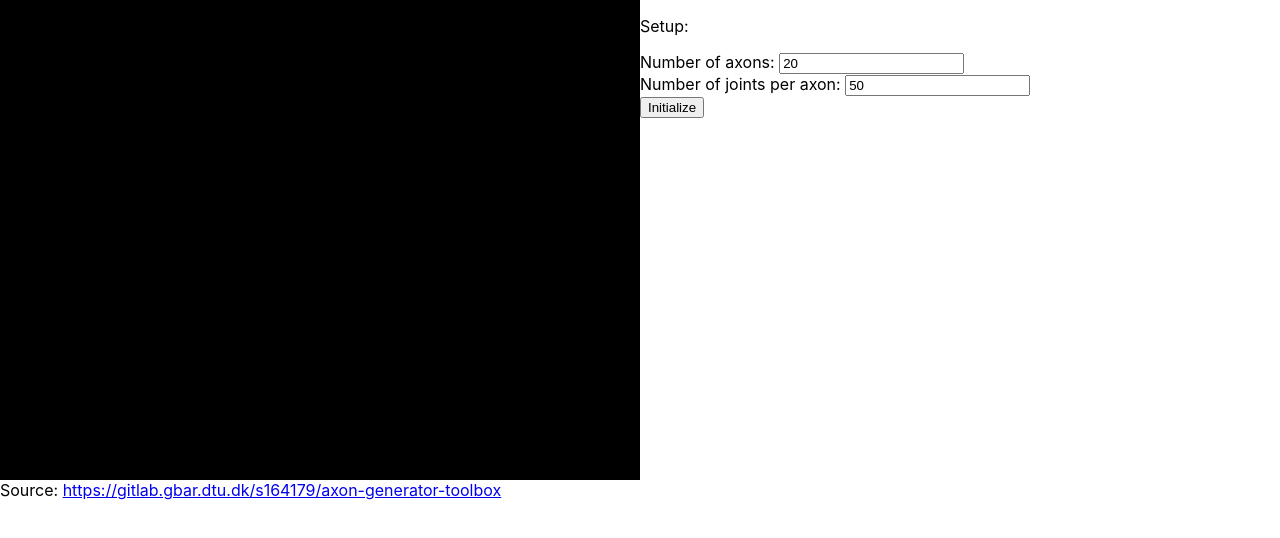
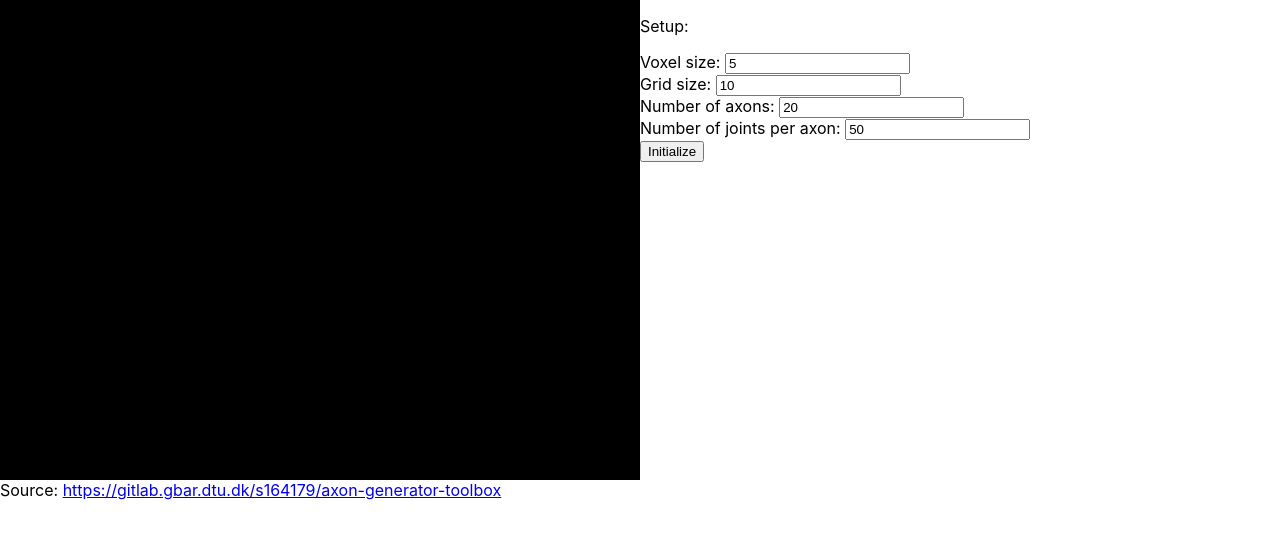
Before and after one commit to MaP-science/WhiteMatterGenerator, a React (Create React App) app: page / in a window 1280 px wide. Shown: the top 538 px of the page. Built offline with nearby package versions, Linux system fonts and the light colour scheme.

Commit message:
more options

```diff
--- a/src/App.js
+++ b/src/App.js
@@ -14,6 +14,8 @@ export default props => {
     const [frame, setFrame] = useState(0);
     const [viewMode, setViewMode] = useState("ellipsoids");
     const [volumeFraction, setVolumeFraction] = useState(0);
+    const [voxelSize, setVoxelSize] = useState(5);
+    const [gridSize, setGridSize] = useState(10);
     const [axonCount, setAxonCount] = useState(20);
     const [jointCount, setJointCount] = useState(50);
     const [growSpeed, setGrowSpeed] = useState(0.01);
@@ -56,6 +58,12 @@ export default props => {
                 <div ref={mount} style={{ flex: 1 }} />
                 <div style={{ flex: 1 }}>
                     <p>Setup:</p>
+                    <label>Voxel size: </label>
+                    <input type="number" value={voxelSize} onChange={e => setVoxelSize(Number(e.target.value))} />
+                    <br />
+                    <label>Grid size: </label>
+                    <input type="number" value={gridSize} onChange={e => setGridSize(Number(e.target.value))} />
+                    <br />
                     <label>Number of axons: </label>
                     <input type="number" value={axonCount} onChange={e => setAxonCount(Number(e.target.value))} />
                     <br />
@@ -64,7 +72,7 @@ export default props => {
                     <br />
                     <button
                         onClick={() => {
-                            const s = new Synthesizer(axonCount, jointCount);
+                            const s = new Synthesizer(voxelSize, gridSize, axonCount, jointCount);
                             setSynthesizer(s);
                             setScene(s.draw(viewMode));
                         }}>
--- a/src/synthesizer.js
+++ b/src/synthesizer.js
@@ -19,7 +19,7 @@ const randomVector = () => {
 };
 
 export default class {
-    constructor(axonCount, jointCount) {
+    constructor(voxelSize, gridSize, axonCount, jointCount) {
         const scene = new THREE.Scene();
         scene.add(new THREE.AmbientLight(0xffffff, 0.4));
         const light = new THREE.DirectionalLight(0xffffff, 0.4);
@@ -32,8 +32,8 @@ export default class {
         this.scene = scene;
         this.jointCount = jointCount;
         this.maxOverlap = 0.1;
-        this.voxelSize = new THREE.Vector3(5, 5, 5);
-        this.gridSize = new THREE.Vector3(10, 10, 10);
+        this.voxelSize = new THREE.Vector3(voxelSize, voxelSize, voxelSize);
+        this.gridSize = new THREE.Vector3(gridSize, gridSize, gridSize);
         this.deformation = new Mapping([0, 0.8, 2], [0, 0.5, 1]);
         this.minDiameter = new Mapping([0, 1], [0, 0.2]);
         this.axons = [];
```
